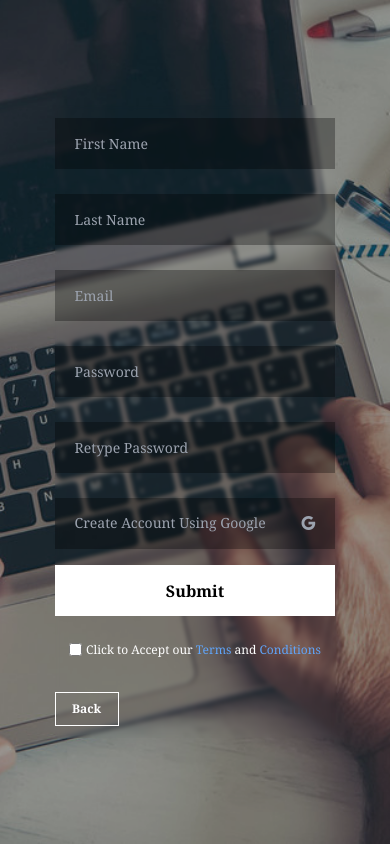
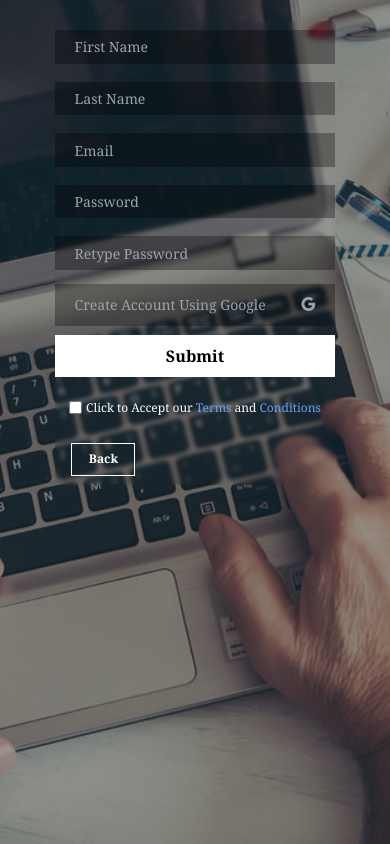
Before and after one commit to Khappe99/passwordP, a website: page REGISTER.html in a window 390 px wide. Drawn offline with nearby package versions, Linux system fonts and the light colour scheme; files whose address does not match are found by name.

Commit message:
update code

```diff
--- a/REGISTER.html
+++ b/REGISTER.html
@@ -28,21 +28,21 @@
       style="background-color: rgba(0, 0, 0, 0.3)"
     >
       <div
-        class="md:w-[50%] md:h-[90vh] sm:w-[80%] sm:h-[90vh] w-[80%] h-[95vh] flex items-center justify-center rounded-[50px]"
+        class="md:w-[50%] md:h-[90vh] sm:w-[80%] sm:h-[90vh] w-[80%] h-[95vh] flex md:items-center sm:items-center items-start justify-center rounded-[50px]"
       >
         <!-- .. -->
 
         <!-- USER_SIGNIN-CREATE-ACCOUNT -->
 
         <div
-          class="md:w-[80%] md:h-[70vh] sm:w-[60%] sm:h-[80vh] w-[90%] h-[75vh] flex justify-around items-center flex-col sign_hold"
+          class="md:w-[80%] md:h-[70vh] sm:w-[60%] sm:h-[80vh] w-[90%] h-[55vh] flex justify-around items-center flex-col sign_hold"
           style="backdrop-filter: blur(2px)"
         >
           <!-- .. -->
 
           <!-- USER_FIRST_NAME -->
           <div
-            class="md:w-[100%] md:h-[8vh] sm:w-[100%] sm:h-[8vh] w-[100%] h-[8vh] flex items-center justify-center"
+            class="md:w-[100%] md:h-[8vh] sm:w-[100%] sm:h-[8vh] w-[100%] h-[6vh] flex items-center justify-center"
           >
             <!-- .. -->
 
@@ -50,7 +50,7 @@
 
             <!-- USER_ENTER -->
             <input
-              class="md:w-[20rem] md:h-[6vh] sm:w-[23rem] sm:h-[6vh] w-[21rem] h-[6vh] font-serif text-sm pl-5 bg-[#000] outline-none"
+              class="md:w-[20rem] md:h-[6vh] sm:w-[23rem] sm:h-[6vh] w-[21rem] h-[4vh] font-serif text-sm pl-5 bg-[#000] outline-none"
               type="text"
               style="background-color: rgba(0, 0, 0, 0.3)"
               placeholder="First Name"
@@ -62,7 +62,7 @@
           <!-- USER_SEC_NAME -->
 
           <div
-            class="md:w-[100%] md:h-[8vh] sm:w-[100%] sm:h-[8vh] w-[100%] h-[8vh] flex items-center justify-center"
+            class="md:w-[100%] md:h-[8vh] sm:w-[100%] sm:h-[8vh] w-[100%] h-[6vh] flex items-center justify-center"
           >
             <!-- .. -->
 
@@ -70,7 +70,7 @@
 
             <!-- USER_ENTER -->
             <input
-              class="md:w-[20rem] md:h-[6vh] sm:w-[23rem] sm:h-[6vh] w-[21rem] h-[6vh] font-serif text-sm pl-5 bg-[#000]"
+              class="md:w-[20rem] md:h-[6vh] sm:w-[23rem] sm:h-[6vh] w-[21rem] h-[4vh] font-serif text-sm pl-5 bg-[#000]"
               type="text"
               style="background-color: rgba(0, 0, 0, 0.3)"
               placeholder="Last Name"
@@ -82,7 +82,7 @@
           <!-- USER_EMAIL -->
 
           <div
-            class="md:w-[100%] md:h-[8vh] sm:w-[100%] sm:h-[8vh] w-[100%] h-[8vh] flex items-center justify-center"
+            class="md:w-[100%] md:h-[8vh] sm:w-[100%] sm:h-[8vh] w-[100%] h-[6vh] flex items-center justify-center"
           >
             <!-- .. -->
 
@@ -90,7 +90,7 @@
 
             <!-- USER_ENTER -->
             <input
-              class="md:w-[20rem] md:h-[6vh] sm:w-[23rem] sm:h-[6vh] w-[21rem] h-[6vh] font-serif text-sm pl-5 bg-[#000]"
+              class="md:w-[20rem] md:h-[6vh] sm:w-[23rem] sm:h-[6vh] w-[21rem] h-[4vh] font-serif text-sm pl-5 bg-[#000]"
               type="email"
               style="background-color: rgba(0, 0, 0, 0.3)"
               placeholder="Email"
@@ -102,7 +102,7 @@
           <!-- USER_PASSWORD_SIGN_1 -->
 
           <div
-            class="md:w-[100%] md:h-[8vh] sm:w-[100%] sm:h-[8vh] w-[100%] h-[8vh] flex items-center justify-center"
+            class="md:w-[100%] md:h-[8vh] sm:w-[100%] sm:h-[8vh] w-[100%] h-[6vh] flex items-center justify-center"
           >
             <!-- .. -->
 
@@ -110,7 +110,7 @@
 
             <!-- USER_ENTER -->
             <input
-              class="md:w-[20rem] md:h-[6vh] sm:w-[23rem] sm:h-[6vh] w-[21rem] text-white h-[6vh] font-serif text-sm pl-5 bg-[#000]"
+              class="md:w-[20rem] md:h-[6vh] sm:w-[23rem] sm:h-[6vh] w-[21rem] text-white h-[4vh] font-serif text-sm pl-5 bg-[#000]"
               type="password"
               style="background-color: rgba(0, 0, 0, 0.3)"
               placeholder="Password"
@@ -122,7 +122,7 @@
           <!-- USER_PASSWORD_SIGN_2 -->
 
           <div
-            class="md:w-[100%] md:h-[8vh] sm:w-[100%] sm:h-[8vh] w-[100%] h-[8vh] flex items-center justify-center"
+            class="md:w-[100%] md:h-[8vh] sm:w-[100%] sm:h-[8vh] w-[100%] h-[6vh] flex items-center justify-center"
           >
             <!-- .. -->
 
@@ -130,7 +130,7 @@
 
             <!-- USER_ENTER -->
             <input
-              class="md:w-[20rem] md:h-[6vh] sm:w-[23rem] sm:h-[6vh] w-[21rem] text-white h-[6vh] font-serif text-sm pl-5 bg-[#000]"
+              class="md:w-[20rem] md:h-[6vh] sm:w-[23rem] sm:h-[6vh] w-[21rem] text-white h-[4vh] font-serif text-sm pl-5 bg-[#000]"
               type="password"
               style="background-color: rgba(0, 0, 0, 0.3)"
               placeholder="Retype Password"
@@ -141,13 +141,13 @@
 
           <!-- USER_ALTERNATIVE -->
           <div
-            class="md:w-[100%] md:h-[8vh] sm:w-[100%] sm:h-[8vh] w-[100%] h-[8vh] flex items-center justify-center"
+            class="md:w-[100%] md:h-[8vh] sm:w-[100%] sm:h-[8vh] w-[100%] h-[6vh] flex items-center justify-center"
           >
             <!-- .. -->
 
             <!-- USER_ENTER -->
             <a
-              class="md:w-[20rem] md:h-[6vh] sm:w-[23rem] sm:h-[6vh] w-[21rem] h-[6vh] flex items-center justify-between pr-5 pl-5 text-gray-400 font-serif text-sm bg-[rgba(0,0,0,.3)]"
+              class="md:w-[20rem] md:h-[6vh] sm:w-[23rem] sm:h-[6vh] w-[21rem] h-[5vh] flex items-center justify-between pr-5 pl-5 text-gray-400 font-serif text-sm bg-[rgba(0,0,0,.3)]"
               href="#"
               ><input type="button" value="Create Account Using Google " /><i
                 class="bi bi-google"
@@ -169,7 +169,7 @@
             class="md:w-[100%] md:h-[8vh] sm:w-[100%] sm:h-[6vh] w-[100%] h-[6vh] flex items-center justify-center"
           >
             <input
-              class="md:w-[19.8rem] md:h-[6vh] sm:w-[23rem] sm:h-[6vh] w-[21rem] h-[6vh] font-serif font-[600] bg-white hover:bg-opacity-40 hover:text-[#fff]"
+              class="md:w-[19.8rem] md:h-[6vh] sm:w-[23rem] sm:h-[6vh] w-[21rem] h-[5vh] font-serif font-[600] bg-white hover:bg-opacity-40 hover:text-[#fff]"
               type="submit"
               value="Submit"
             />
@@ -199,7 +199,7 @@
           <!-- BACK_BUTTON -->
 
           <div
-            class="md:w-[20rem] md:h-[6vh] sm:w-[100%] sm:h-[6vh] w-[100%] h-[6vh] flex items-center"
+            class="md:w-[20rem] md:h-[6vh] sm:w-[90%] sm:h-[6vh] w-[88%] h-[6vh] flex items-center"
           >
             <a
               class="text-xs text-white font-serif font-[600]"
```
Also changed, not shown: SIGN_UP.html (+9 -9 lines), dist/output.css.
